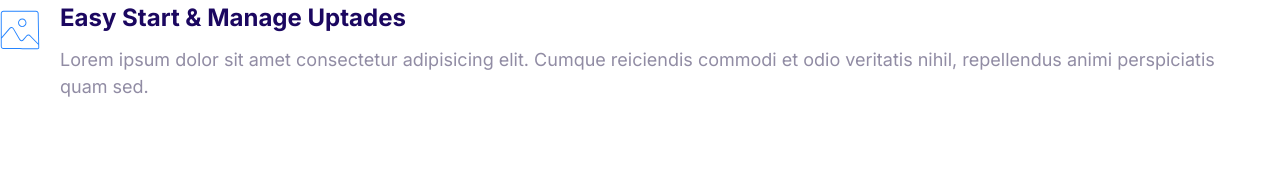
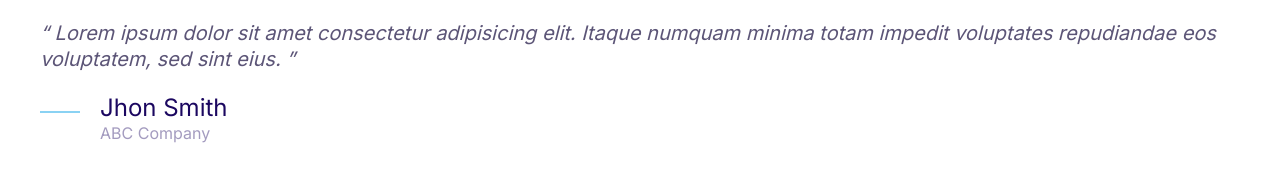
Before and after one commit to DiRenzoV/Vinishify, a plain HTML site: page index.html in a window 1280 px wide. Drawn offline with Linux system fonts and the light colour scheme.

Commit message:
Define Quotes.

```diff
--- a/css/styles.css
+++ b/css/styles.css
@@ -4,6 +4,7 @@
   --color-accent: #ff3400;
   --color-headings: #1b0760;
   --color-body: #918ca4;
+  --color-body-darker: #5c5577;
   --color-border: #ccc;
   --border-radius: 30px;
 }
@@ -385,3 +386,53 @@ a {
 .media__image {
   margin-top: 1rem;
 }
+
+/* Quotes */
+
+.quote {
+  font-size: 3rem;
+  font-style: italic;
+  color: var(--color-body-darker);
+  line-height: 1.3;
+}
+
+.quote__text::before {
+  content: open-quote;
+}
+
+.quote__text::after {
+  content: close-quote;
+}
+
+.quote__author {
+  font-size: 3rem;
+  font-weight: 500;
+  font-style: normal;
+  margin-bottom: 0;
+}
+
+.quote__company {
+  color: var(--color-headings);
+  opacity: 0.4;
+  font-size: 2rem;
+  font-style: normal;
+}
+
+.quote__line {
+  position: relative;
+  bottom: 10px;
+}
+
+@media screen and (min-width: 1024px) {
+  .quote {
+    font-size: 2rem;
+  }
+
+  .quote__author {
+    font-size: 2.4rem;
+  }
+
+  .quote__company {
+    font-size: 1.6rem;
+  }
+}
--- a/index.html
+++ b/index.html
@@ -15,20 +15,25 @@
     <title>Document</title>
   </head>
   <body>
+    <blockquote class="quote">
+      <p class="quote__text">
+        Lorem ipsum dolor sit amet consectetur adipisicing elit. Itaque numquam
+        minima totam impedit voluptates repudiandae eos voluptatem, sed sint
+        eius.
+      </p>
+      <footer>
         <div class="media">
           <div class="media__image">
-        <svg class="icon icon--primary">
-          <use xlink:href="images/sprite.svg#snap"></use>
+            <svg class="icon icon--primary quote__line">
+              <use xlink:href="images/sprite.svg#line"></use>
             </svg>
           </div>
           <div class="media__body">
-        <h3 class="media__tittle">Easy Start & Manage Uptades</h3>
-        <p>
-          Lorem ipsum dolor sit amet consectetur adipisicing elit. Cumque
-          reiciendis commodi et odio veritatis nihil, repellendus animi
-          perspiciatis quam sed.
-        </p>
+            <h3 class="media__tittle quote__author">Jhon Smith</h3>
+            <p class="quote__company">ABC Company</p>
           </div>
         </div>
+      </footer>
+    </blockquote>
   </body>
 </html>
```
Also changed, not shown: Components/quote.html (added, +19 -0 lines), Components/Media Component.html (renamed from Media Component.html). Lines whose indentation alone changed are shown as unchanged.
